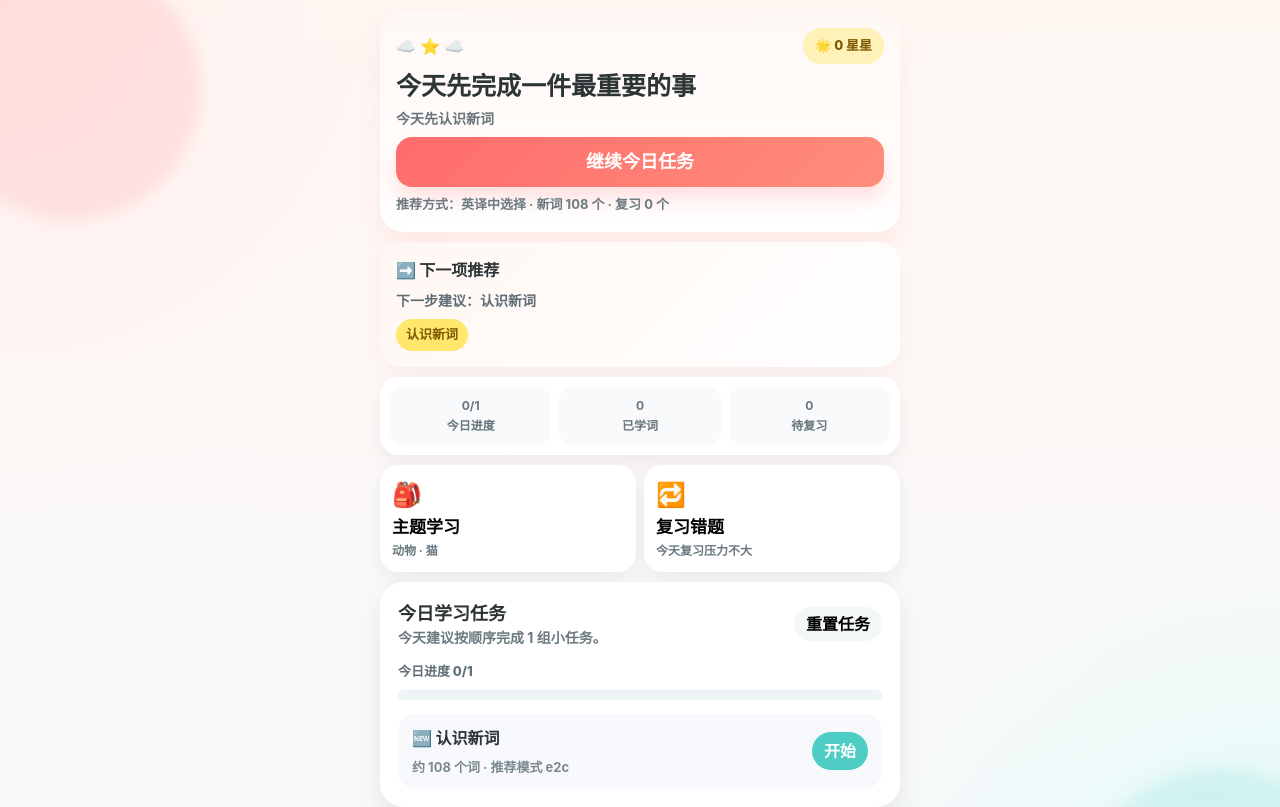
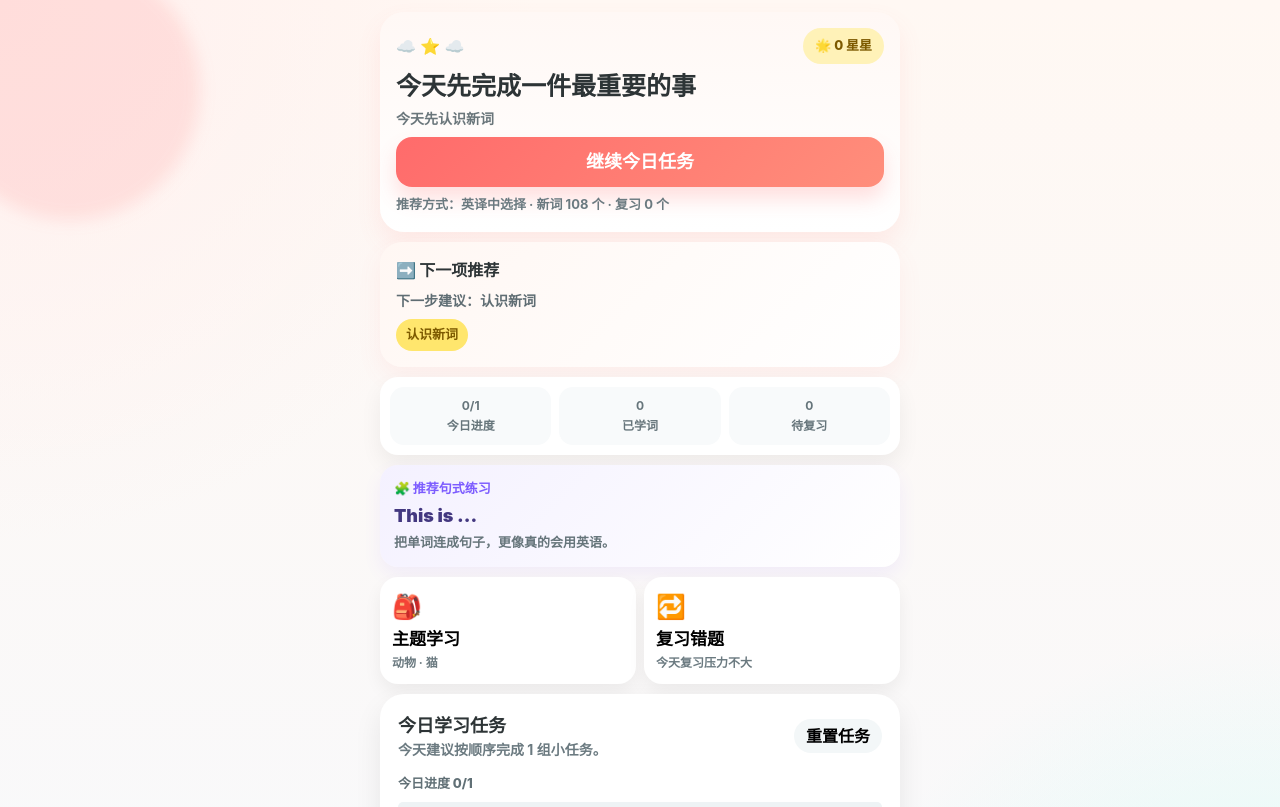
Before and after one commit to zhenxuanshi-ship-it/kid-english-learning, a React (Vite) app: page / in a window 1280 px wide. Shown: the top 807 px of the page. Built offline with nearby package versions, Linux system fonts and the light colour scheme.

Commit message:
feat: surface sentence recommendations in main navigation

```diff
--- a/src/app/App.tsx
+++ b/src/app/App.tsx
@@ -310,11 +310,14 @@ export default function App() {
             onStart={handleStart}
             onOpenTopics={() => setNavTab('topics')}
             onOpenReview={() => setNavTab('review')}
+            onOpenSentencePractice={handleOpenSentencePractice}
             stats={stats}
             recommendation={recommendation}
             dailyPlan={dailyPlan}
             dailySummary={dailySummary}
             nextTaskRecommendation={nextTaskRecommendation}
+            sentenceRecommendedPattern={sentenceRecommendation.recommendedPattern}
+            sentenceContinuePattern={sentenceRecommendation.continuePattern}
             completedDailyTaskKinds={completedDailyTaskKinds}
             newlyCompletedTaskKind={newlyCompletedTaskKind}
             onStartTask={handleStartTask}
@@ -326,6 +329,7 @@ export default function App() {
           <TopicsPage
             items={categoryItems}
             selectedCategory={selectedCategory === 'all' ? recommendation.suggestedCategory ?? categoryItems[0]?.category ?? 'animals' : selectedCategory}
+            sentenceRecommendedPattern={sentenceRecommendation.recommendedPattern}
             onSelectCategory={setSelectedCategory}
             onStartTopic={handleStartTopic}
             onOpenSentencePractice={handleOpenSentencePractice}
--- a/src/pages/HomePage.tsx
+++ b/src/pages/HomePage.tsx
@@ -8,6 +8,7 @@ import type { DailySummary } from '../lib/dailySummary';
 import type { NextTaskRecommendation } from '../lib/nextTask';
 import type { HomeRecommendation } from '../lib/recommendation';
 import type { LearningStats } from '../lib/stats';
+import type { SentencePattern } from '../types/sentence';
 import type { GameMode } from '../types/question';
 
 interface HomePageProps {
@@ -16,6 +17,7 @@ interface HomePageProps {
   onStart: (useRecommendationCategory?: boolean) => void;
   onOpenTopics: () => void;
   onOpenReview: () => void;
+  onOpenSentencePractice: () => void;
   totalStars: number;
   categoryItems: CategoryGalleryItem[];
   stats: LearningStats;
@@ -23,6 +25,8 @@ interface HomePageProps {
   dailyPlan: DailyPlan;
   dailySummary: DailySummary;
   nextTaskRecommendation: NextTaskRecommendation;
+  sentenceRecommendedPattern?: SentencePattern;
+  sentenceContinuePattern?: SentencePattern;
   completedDailyTaskKinds: string[];
   newlyCompletedTaskKind?: string;
   onStartTask: (task: DailyPlan['tasks'][number]) => void;
@@ -40,6 +44,7 @@ export function HomePage({
   onStart,
   onOpenTopics,
   onOpenReview,
+  onOpenSentencePractice,
   totalStars,
   categoryItems,
   stats,
@@ -47,6 +52,8 @@ export function HomePage({
   dailyPlan,
   dailySummary,
   nextTaskRecommendation,
+  sentenceRecommendedPattern,
+  sentenceContinuePattern,
   completedDailyTaskKinds,
   newlyCompletedTaskKind,
   onStartTask,
@@ -74,6 +81,14 @@ export function HomePage({
         <div style={styles.summaryItem}><strong>{dailySummary.learnedWords}</strong><span>已学词</span></div>
         <div style={styles.summaryItem}><strong>{dailySummary.reviewWords}</strong><span>待复习</span></div>
       </div>
+
+      {(sentenceContinuePattern || sentenceRecommendedPattern) ? (
+        <button style={styles.sentenceCard} onClick={onOpenSentencePractice}>
+          <div style={styles.sentenceKicker}>{sentenceContinuePattern ? '🧩 继续句式练习' : '🧩 推荐句式练习'}</div>
+          <div style={styles.sentenceTitle}>{(sentenceContinuePattern ?? sentenceRecommendedPattern)?.title}</div>
+          <div style={styles.sentenceDesc}>{sentenceContinuePattern ? '继续上次没练完的句型。' : '把单词连成句子，更像真的会用英语。'}</div>
+        </button>
+      ) : null}
 
       <div style={styles.quickGrid}>
         <button style={styles.quickCard} onClick={onOpenTopics}>
@@ -157,6 +172,19 @@ const styles: Record<string, CSSProperties> = {
     color: '#66757b',
     fontWeight: 700,
   },
+  sentenceCard: {
+    border: 'none',
+    borderRadius: 18,
+    background: 'linear-gradient(135deg, #f4f1ff, #ffffff)',
+    boxShadow: '0 8px 18px rgba(124,92,255,0.08)',
+    padding: 14,
+    textAlign: 'left',
+    display: 'grid',
+    gap: 4,
+  },
+  sentenceKicker: { fontSize: 13, fontWeight: 900, color: '#7c5cff' },
+  sentenceTitle: { fontSize: 18, fontWeight: 900, color: '#433880' },
+  sentenceDesc: { fontSize: 13, fontWeight: 700, color: '#66757b' },
   quickGrid: { display: 'grid', gridTemplateColumns: '1fr 1fr', gap: 8 },
   quickCard: {
     minHeight: 96,
--- a/src/pages/TopicsPage.tsx
+++ b/src/pages/TopicsPage.tsx
@@ -2,16 +2,18 @@ import type { CSSProperties } from 'react';
 import { motion } from 'framer-motion';
 import { CategoryGallery } from '../components/common/CategoryGallery';
 import type { CategoryGalleryItem } from '../lib/categoryGallery';
+import type { SentencePattern } from '../types/sentence';
 
 interface TopicsPageProps {
   items: CategoryGalleryItem[];
   selectedCategory: string;
+  sentenceRecommendedPattern?: SentencePattern;
   onSelectCategory: (category: string) => void;
   onStartTopic: (category: string) => void;
   onOpenSentencePractice: () => void;
 }
 
-export function TopicsPage({ items, selectedCategory, onSelectCategory, onStartTopic, onOpenSentencePractice }: TopicsPageProps) {
+export function TopicsPage({ items, selectedCategory, sentenceRecommendedPattern, onSelectCategory, onStartTopic, onOpenSentencePractice }: TopicsPageProps) {
   const selectedItem = items.find((item) => item.category === selectedCategory) ?? items[0];
 
   return (
@@ -19,9 +21,9 @@ export function TopicsPage({ items, selectedCategory, onSelectCategory, onStartT
       <div style={styles.switchCard}>
         <div>
           <div style={styles.switchTitle}>🧩 句式练习</div>
-          <div style={styles.switchDesc}>先练小句子，再把单词连起来用。</div>
+          <div style={styles.switchDesc}>{sentenceRecommendedPattern ? `推荐句型：${sentenceRecommendedPattern.title}` : '先练小句子，再把单词连起来用。'}</div>
         </div>
-        <button style={styles.switchButton} onClick={onOpenSentencePractice}>进入句式练习</button>
+        <button style={styles.switchButton} onClick={onOpenSentencePractice}>{sentenceRecommendedPattern ? '去练推荐句型' : '进入句式练习'}</button>
       </div>
       {selectedItem ? (
         <div style={styles.hero}>
```
Also changed, not shown: 2 other files (tests, documents, lock files or other folders).
